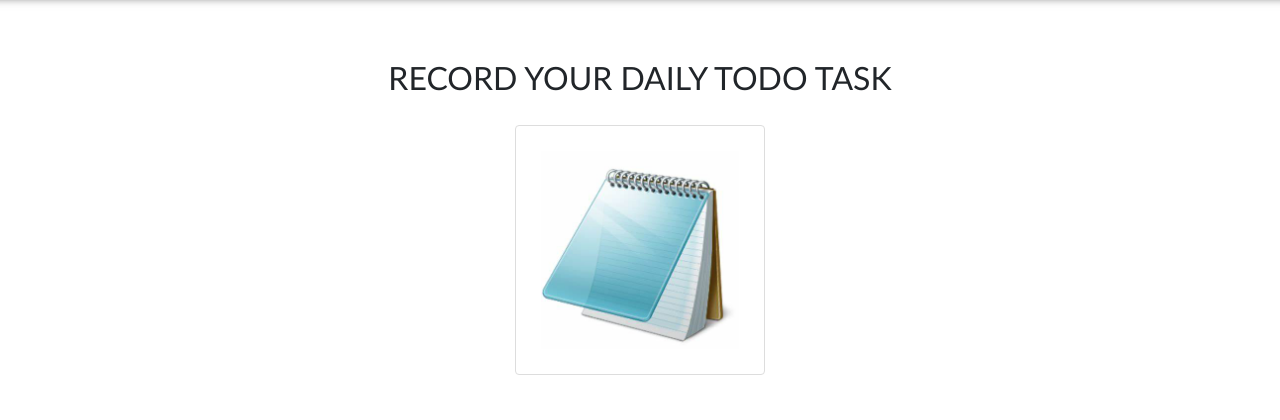
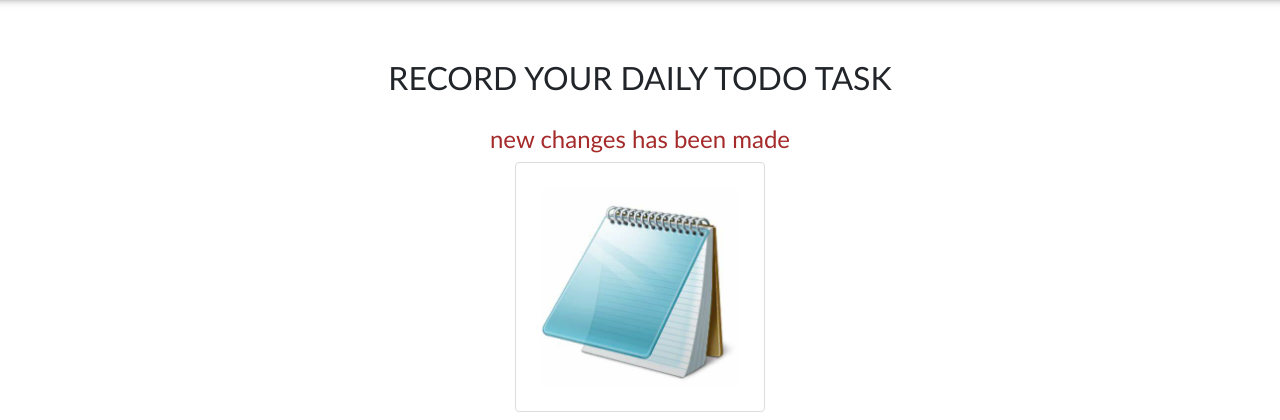
Before and after one commit to Opeseen/ansible-aws-appdeploy, a Flask app: page / in a window 1280 px wide. Shown: the part 91-511 px from the top of the page. Run offline with Flask 3, Linux system fonts and the light colour scheme; some libraries are stand-ins or nearby versions.

Commit message:
Deployed

```diff
--- a/pythonapp/files/templates/home.html
+++ b/pythonapp/files/templates/home.html
@@ -3,6 +3,7 @@
 
 {% block content %}
   <h2>record your daily todo task</h2>
+  <h4 style="color: brown; text-align: center;">new changes has been made</h4>
   <div class="homepageimg">
     <img  src="static/Notepad.jpg" alt="Notebook">
   </div>
```
